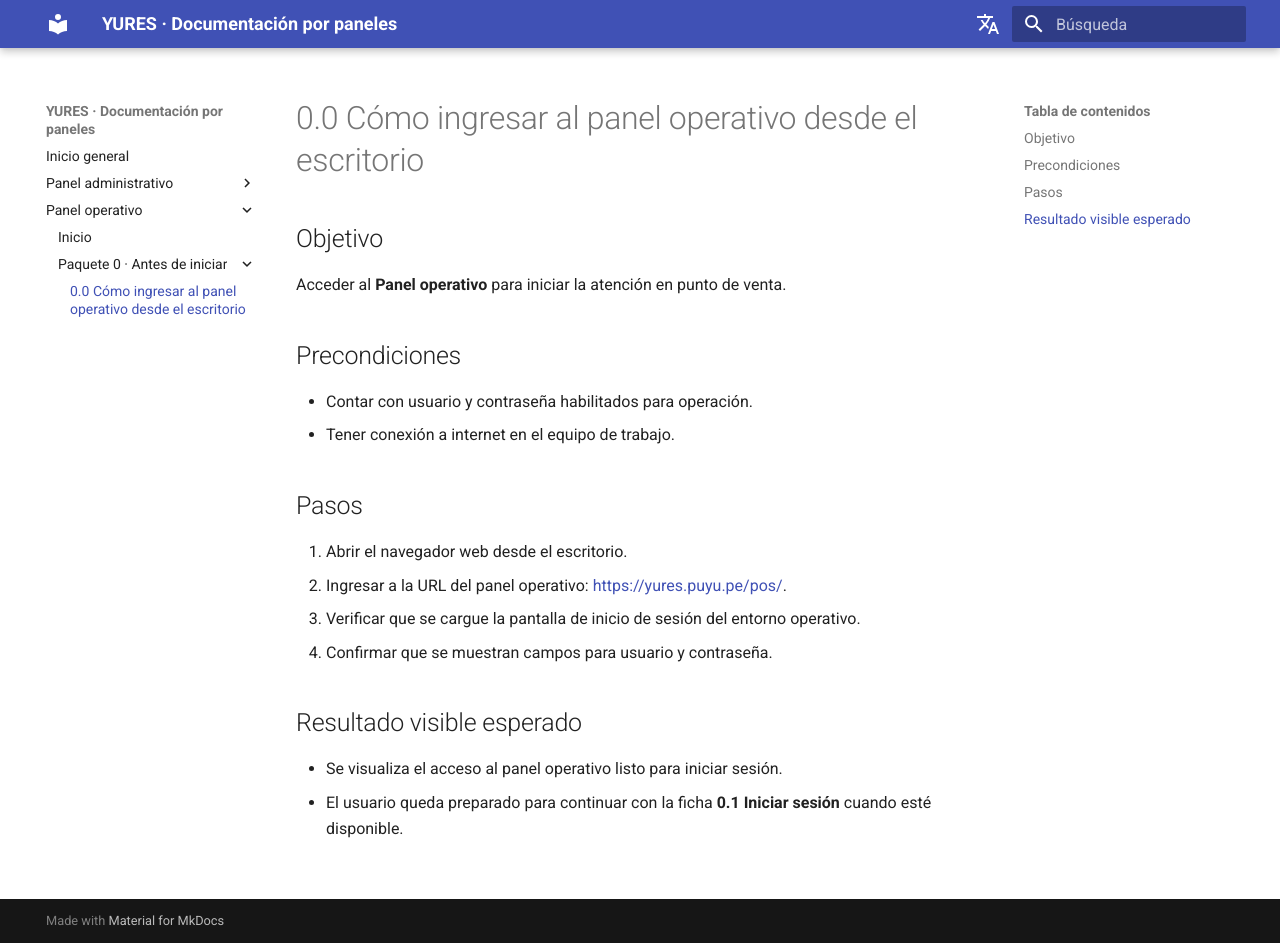
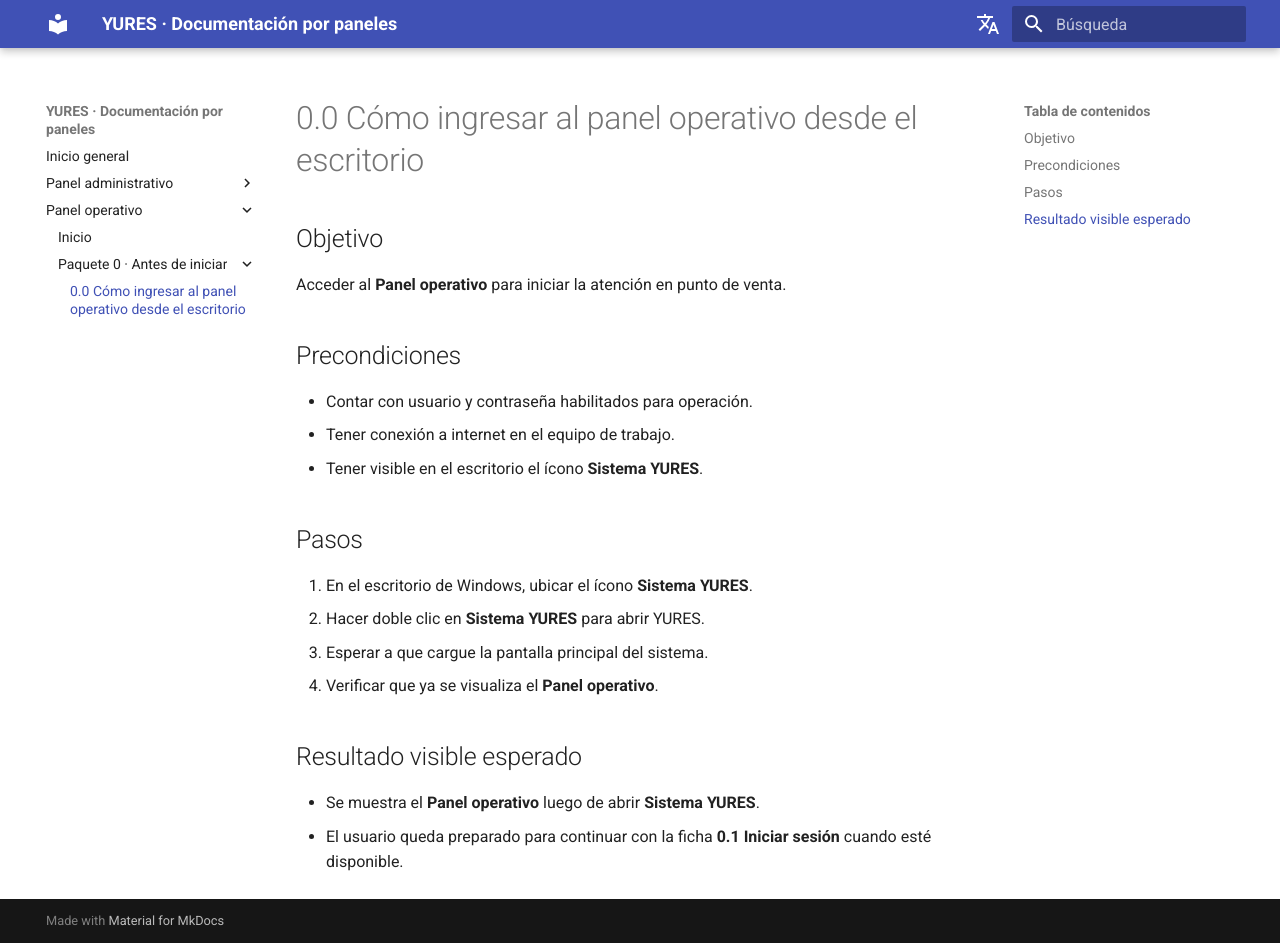
Before and after one commit to puyu-pe/yures-doc, an MkDocs documentation site: the page built from docs/panel-operativo/fichas/paquete-0/0.0-ingresar-al-panel-operativo.md, in a window 1280 px wide and 943 px high. Built offline with MkDocs 1.6.1 and Material for MkDocs 9.7.7, drawn with Linux system fonts in a browser that asks for light colours; comment, search, counter and statistics services are not loaded.

Commit message:
Ajustar acceso al panel operativo via icono Sistema YURES

```diff
--- a/docs/panel-operativo/fichas/paquete-0/0.0-ingresar-al-panel-operativo.md
+++ b/docs/panel-operativo/fichas/paquete-0/0.0-ingresar-al-panel-operativo.md
@@ -6,13 +6,14 @@ Acceder al **Panel operativo** para iniciar la atención en punto de venta.
 ## Precondiciones
 - Contar con usuario y contraseña habilitados para operación.
 - Tener conexión a internet en el equipo de trabajo.
+- Tener visible en el escritorio el ícono **Sistema YURES**.
 
 ## Pasos
-1. Abrir el navegador web desde el escritorio.
-2. Ingresar a la URL del panel operativo: <https://yures.puyu.pe/pos/>.
-3. Verificar que se cargue la pantalla de inicio de sesión del entorno operativo.
-4. Confirmar que se muestran campos para usuario y contraseña.
+1. En el escritorio de Windows, ubicar el ícono **Sistema YURES**.
+2. Hacer doble clic en **Sistema YURES** para abrir YURES.
+3. Esperar a que cargue la pantalla principal del sistema.
+4. Verificar que ya se visualiza el **Panel operativo**.
 
 ## Resultado visible esperado
-- Se visualiza el acceso al panel operativo listo para iniciar sesión.
+- Se muestra el **Panel operativo** luego de abrir **Sistema YURES**.
 - El usuario queda preparado para continuar con la ficha **0.1 Iniciar sesión** cuando esté disponible.
```
Also changed, not shown: docs/panel-operativo/index.md (+3 -2 lines), fichas_operativas_full.md (+2 -2 lines).
